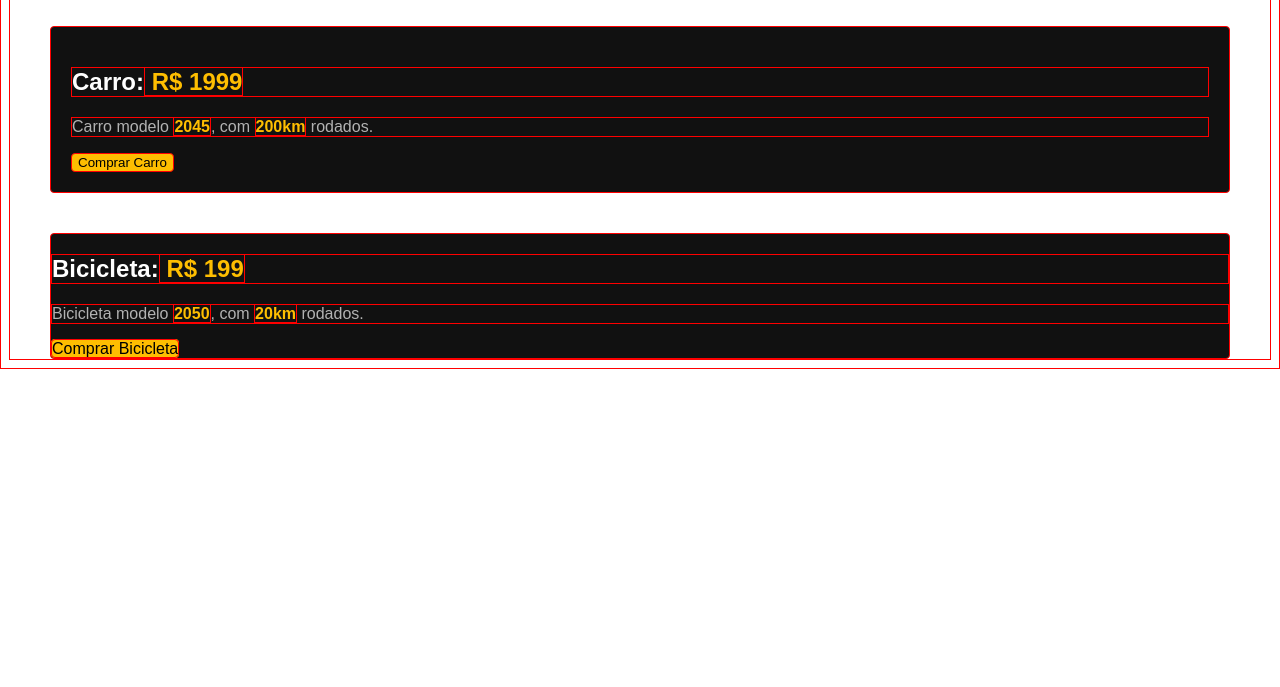
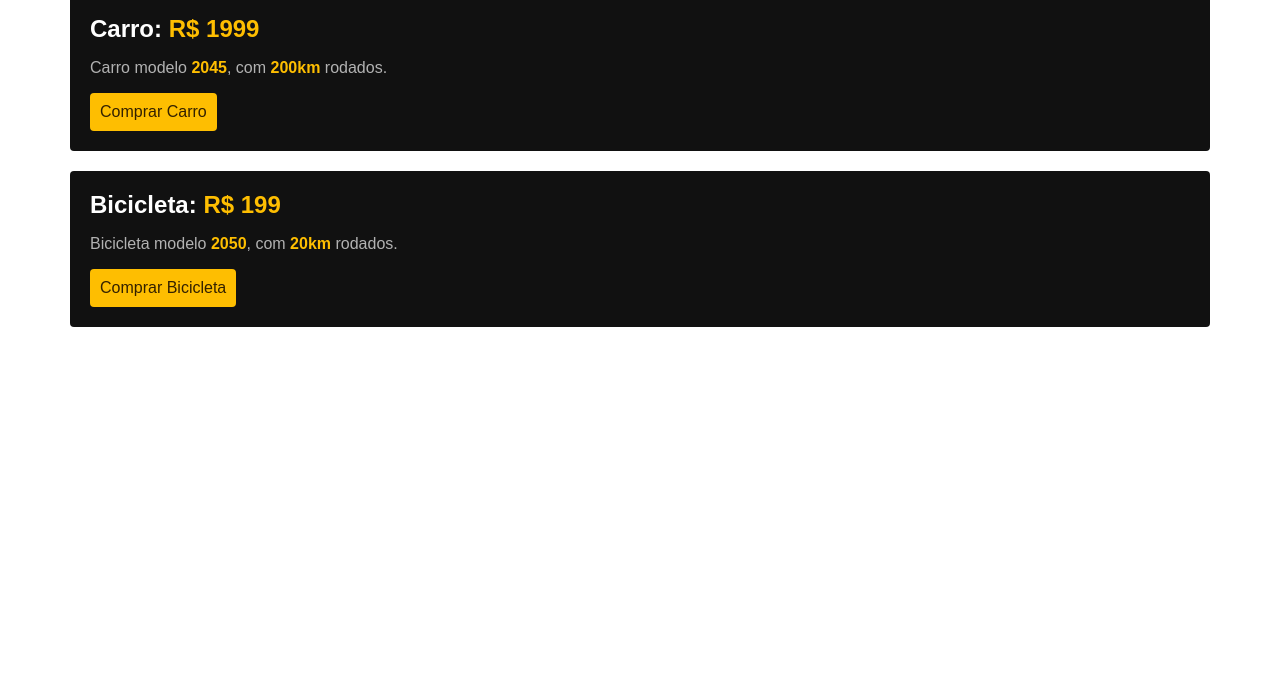
Before and after one commit to ncsaf/curso-html-css, a plain HTML site: page 02-HTML-CSS-Basico/AULA-14-Atividade/index.html in a window 1280 px wide. Shown: the part 113-800 px from the top of the page. Drawn offline with Linux system fonts and the light colour scheme.

Commit message:
codigo da aula 14 completo - 06/02/2024

```diff
--- a/02-HTML-CSS-Basico/AULA-14-Atividade/index.html
+++ b/02-HTML-CSS-Basico/AULA-14-Atividade/index.html
@@ -14,7 +14,7 @@
         <h2>Carro:<strong class="cor-preco"> R$ 1999</strong></h2>
         <p>Carro modelo <strong class="cor-preco">2045</strong>, com <strong class="cor-preco">200km</strong> rodados.
         </p>
-        <button class="botao">Comprar Carro</button>
+        <a class="botao">Comprar Carro</a>
     </div>
 
     <div class="box-bicicleta">
--- a/02-HTML-CSS-Basico/AULA-14-Atividade/style.css
+++ b/02-HTML-CSS-Basico/AULA-14-Atividade/style.css
@@ -1,40 +1,44 @@
-* {
+body {
   font-family: Arial;
-    border: 1px solid red;
+  margin: 50px;
 }
 
-h1{
+h1 {
   text-align: center;
-    margin-top: 50px;
 }
 
-h2{
+h2 {
   color: white;
+  margin: 0px;
 }
 
-p{
+p {
   color: #b2b2b2;
 }
 
 .box-carro {
   background: #111;
-    margin: 40px;
+  margin: 20px;
   border-radius: 4px;
   padding: 20px;
 }
 
 .cor-preco {
-    color:#febe01;
+  color: #febe01;
 }
 
 .box-bicicleta {
   background: #111;
-    margin-inline: 40px;
+  margin: 20px;
   border-radius: 4px;
+  padding: 20px;
 }
 
 .botao {
   background: #febe01;
+  display: inline-block;
   border-radius: 4px;
-
+  color: #332100;
+  padding: 10px;
+  text-decoration: none;
 }
```
Lines whose indentation alone changed are shown as unchanged.
